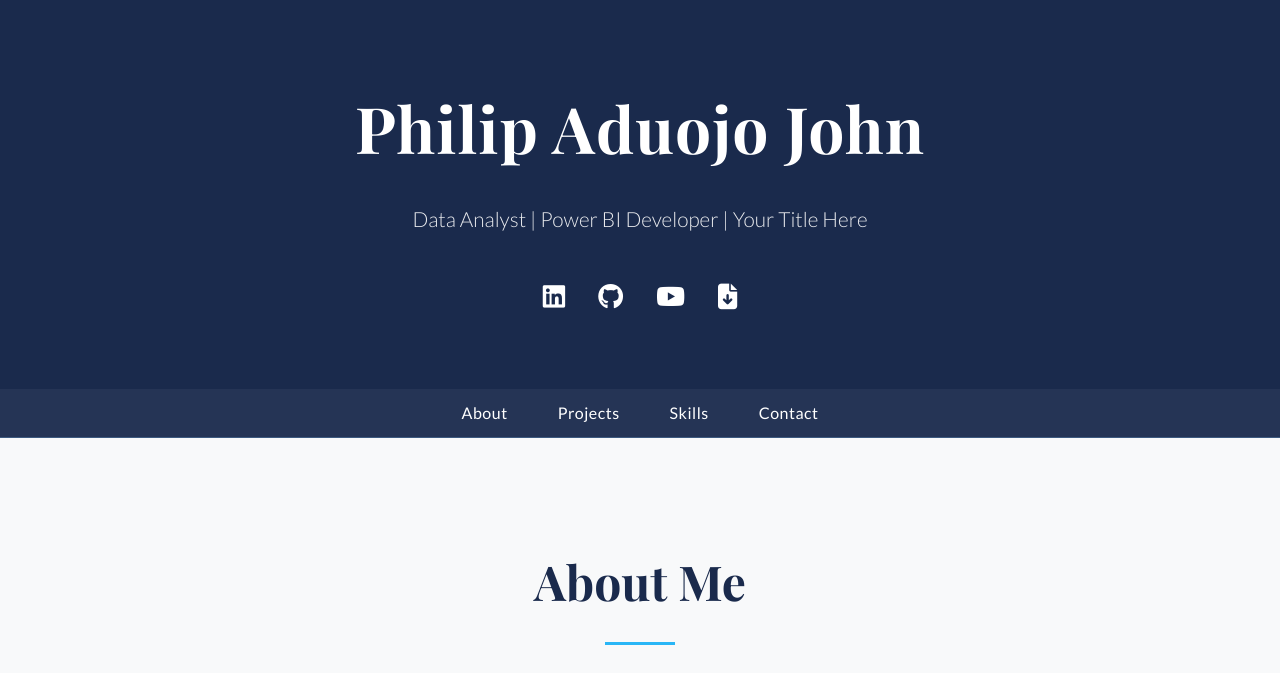
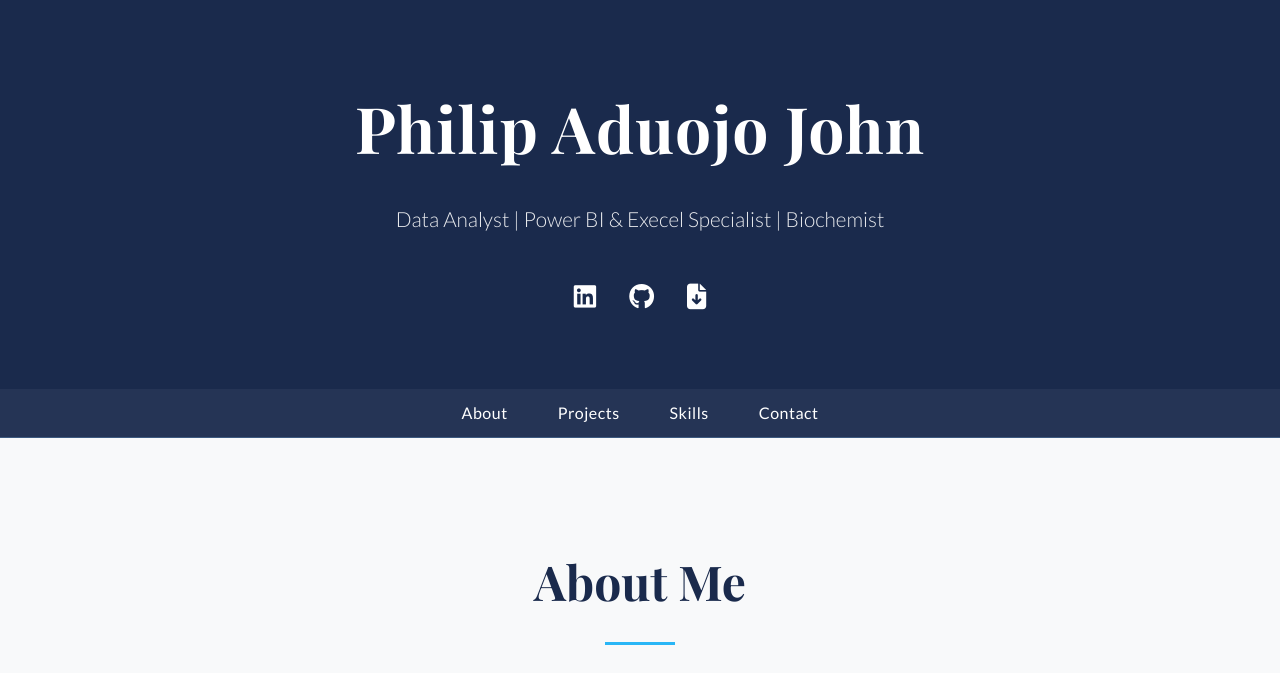
Before and after one commit to WifthyGlithx/WifthyGlithx.github.io, a plain HTML site: page index.html in a window 1280 px wide. Shown: the top 673 px of the page. Drawn offline with nearby package versions, Linux system fonts and the light colour scheme.

Commit message:
Update title and social links in index.html

```diff
--- a/index.html
+++ b/index.html
@@ -29,12 +29,11 @@
     <div class="container">
         <!--💡UPDATE: Change to your name and title-->
         <h1>Philip Aduojo John</h1>
-        <p>Data Analyst | Power BI Developer | Your Title Here</p>
+        <p>Data Analyst | Power BI & Execel Specialist | Biochemist</p>
         <div class="social-links">
             <!--💡UPDATE: Add your social media links and CV file-->
             <a href="https://www.linkedin.com/in/philip-aduojo-john-330503218?utm_source=share_via&utm_content=profile&utm_medium=member_android" target="_blank" title="LinkedIn"><i class="fab fa-linkedin"></i></a>
             <a href="https://github.com/WifthyGlithx" target="_blank" title="GitHub"><i class="fab fa-github"></i></a>
-            <a href="[YOUR_YOUTUBE_URL]" target="_blank" title="YouTube"><i class="fab fa-youtube"></i></a>
             <a href="assets/Your_Name_CV.pdf" download title="Download CV"><i class="fas fa-file-arrow-down"></i></a>
         </div>
     </div>
```
